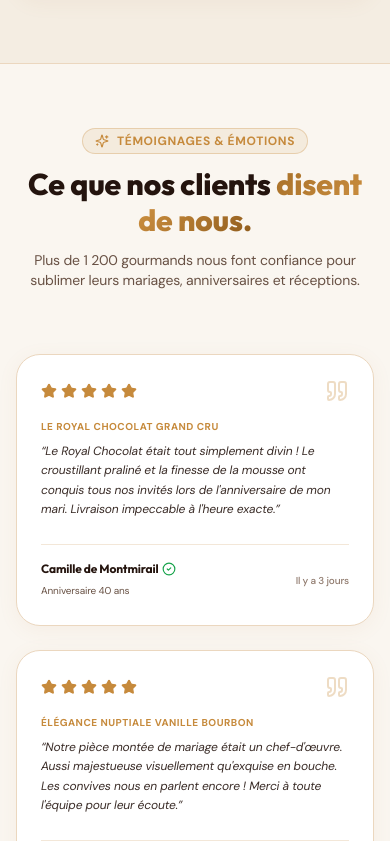
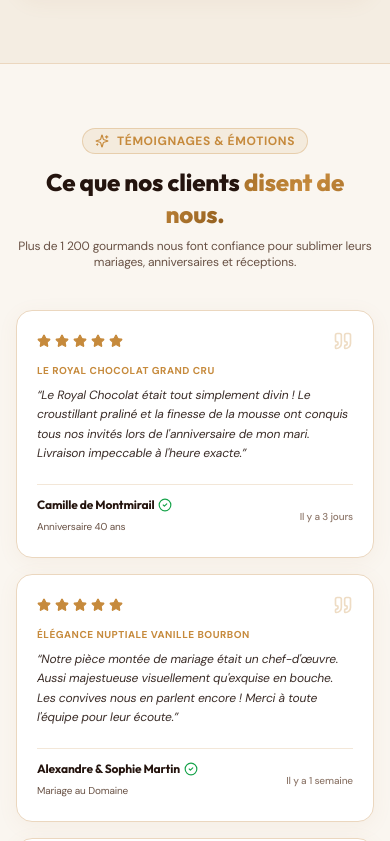
Before and after one commit to KamissaLaetitia/gateau, a Next.js app: page / in a window 390 px wide. Shown: the part 10883-11724 px from the top of the page. Built offline with nearby package versions, Linux system fonts and the light colour scheme; no server answers; a web font is replaced by a local one.

Commit message:
fix: improve mobile responsive layout

```diff
--- a/src/components/TestimonialsSection.tsx
+++ b/src/components/TestimonialsSection.tsx
@@ -10,35 +10,35 @@ export const TestimonialsSection = () => {
       <div className="max-w-7xl mx-auto px-4 sm:px-6 lg:px-8">
 
         {/* Section Header */}
-        <div className="text-center max-w-3xl mx-auto mb-16">
+        <div className="text-center max-w-3xl mx-auto mb-10 sm:mb-16">
           <div className="inline-flex items-center gap-2 px-3 py-1 rounded-full bg-caffeine-gold/10 border border-caffeine-gold/30 text-caffeine-gold text-xs font-bold uppercase tracking-wider mb-3">
             <Sparkles className="w-3.5 h-3.5" />
             <span>Témoignages & Émotions</span>
           </div>
-          <h2 className="font-display font-extrabold text-3xl sm:text-4xl lg:text-5xl text-caffeine-cream">
+          <h2 className="font-display font-extrabold text-2xl sm:text-4xl lg:text-5xl text-caffeine-cream">
             Ce que nos clients <span className="gold-gradient-text">disent de nous.</span>
           </h2>
-          <p className="text-caffeine-subtle text-sm sm:text-base mt-3">
+          <p className="text-caffeine-subtle text-xs sm:text-base mt-2 sm:mt-3">
             Plus de 1 200 gourmands nous font confiance pour sublimer leurs mariages, anniversaires et réceptions.
           </p>
         </div>
 
         {/* Testimonials Grid */}
-        <div className="grid grid-cols-1 md:grid-cols-2 lg:grid-cols-4 gap-6">
+        <div className="grid grid-cols-1 sm:grid-cols-2 lg:grid-cols-4 gap-4 sm:gap-6">
           {REVIEWS.map((review) => (
             <div
               key={review.id}
-              className="p-6 rounded-3xl bg-white border border-caffeine-cardBorder hover:border-caffeine-gold/50 transition-all duration-300 flex flex-col justify-between shadow-[0_4px_20px_rgba(180,130,80,0.07)] hover:shadow-[0_12px_32px_rgba(180,130,80,0.13)] relative group"
+              className="p-5 sm:p-6 rounded-2xl sm:rounded-3xl bg-white border border-caffeine-cardBorder hover:border-caffeine-gold/50 transition-all duration-300 flex flex-col justify-between shadow-[0_4px_20px_rgba(180,130,80,0.07)] hover:shadow-[0_12px_32px_rgba(180,130,80,0.13)] relative group"
             >
               <div>
                 {/* Rating Stars & Quote Icon */}
-                <div className="flex items-center justify-between mb-4">
+                <div className="flex items-center justify-between mb-3 sm:mb-4">
                   <div className="flex items-center gap-1 text-caffeine-gold">
                     {[...Array(review.rating)].map((_, i) => (
-                      <Star key={i} className="w-4 h-4 fill-caffeine-gold" />
+                      <Star key={i} className="w-3.5 sm:w-4 h-3.5 sm:h-4 fill-caffeine-gold" />
                     ))}
                   </div>
-                  <Quote className="w-6 h-6 text-caffeine-gold/30 group-hover:text-caffeine-gold/60 transition-colors" />
+                  <Quote className="w-5 sm:w-6 h-5 sm:h-6 text-caffeine-gold/30 group-hover:text-caffeine-gold/60 transition-colors" />
                 </div>
 
                 {/* Cake Name Tag */}
@@ -49,13 +49,13 @@ export const TestimonialsSection = () => {
                 )}
 
                 {/* Review Text */}
-                <p className="text-xs sm:text-sm text-caffeine-cream/90 italic leading-relaxed mb-6 font-sans">
+                <p className="text-xs sm:text-sm text-caffeine-cream/90 italic leading-relaxed mb-5 sm:mb-6 font-sans">
                   &ldquo;{review.comment}&rdquo;
                 </p>
               </div>
 
               {/* Author Footer */}
-              <div className="pt-4 border-t border-caffeine-cardBorder/60 flex items-center justify-between">
+              <div className="pt-3 sm:pt-4 border-t border-caffeine-cardBorder/60 flex items-center justify-between">
                 <div>
                   <h3 className="font-bold text-xs text-caffeine-cream flex items-center gap-1">
                     <span>{review.authorName}</span>
@@ -78,17 +78,17 @@ export const TestimonialsSection = () => {
         </div>
 
         {/* Trust Badges Bar */}
-        <div className="mt-14 p-6 rounded-2xl bg-white border border-caffeine-cardBorder flex flex-wrap items-center justify-around gap-6 text-center text-xs text-caffeine-subtle shadow-[0_4px_20px_rgba(180,130,80,0.06)]">
+        <div className="mt-10 sm:mt-14 p-4 sm:p-6 rounded-2xl bg-white border border-caffeine-cardBorder flex flex-col sm:flex-row items-center justify-around gap-4 sm:gap-6 text-center text-xs text-caffeine-subtle shadow-[0_4px_20px_rgba(180,130,80,0.06)]">
           <div className="flex items-center gap-2">
-            <span className="text-xl">🏆</span>
+            <span className="text-lg sm:text-xl">🏆</span>
             <span className="font-bold text-caffeine-cream">Médaille d&apos;Or de la Pâtisserie 2025</span>
           </div>
           <div className="flex items-center gap-2">
-            <span className="text-xl">🌿</span>
+            <span className="text-lg sm:text-xl">🌿</span>
             <span className="font-bold text-caffeine-cream">Farines & Chocolats 100% Éco-responsables</span>
           </div>
           <div className="flex items-center gap-2">
-            <span className="text-xl">⭐</span>
+            <span className="text-lg sm:text-xl">⭐</span>
             <span className="font-bold text-caffeine-cream">Note Moyenne de 4.95 / 5 sur Google & Trustpilot</span>
           </div>
         </div>
```
